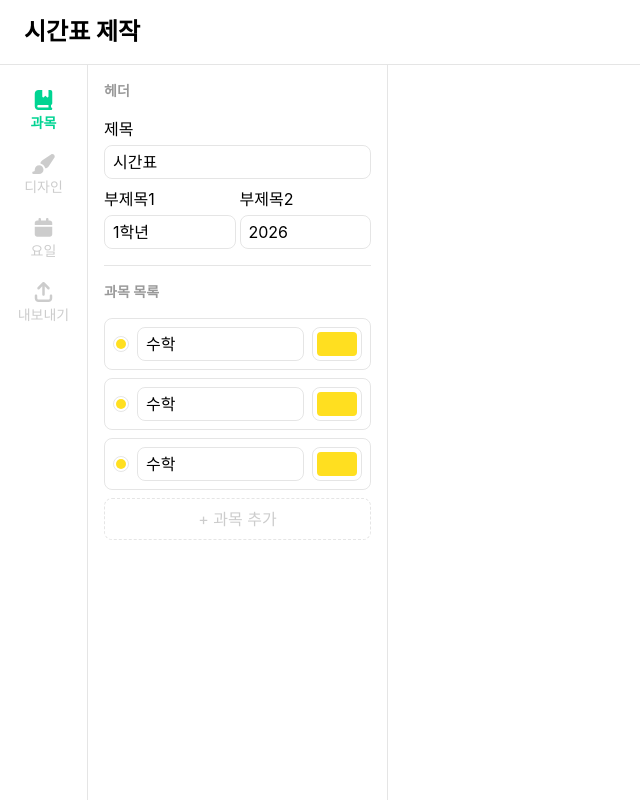
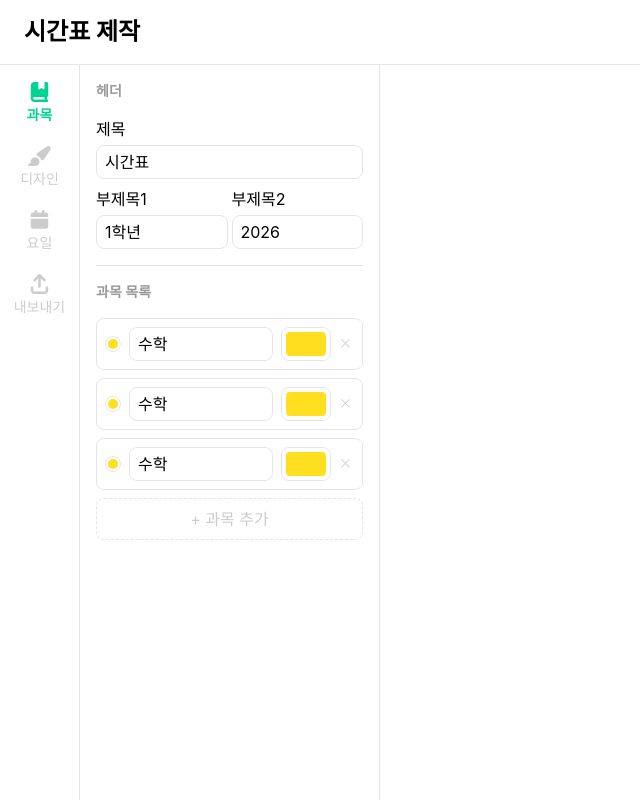
Before and after one commit to siwon-lab/timetable-wallpaper, a React (Vite) app: page / in a window 1280 px wide. Shown: the whole page, without its empty margins (0-640 px from the left). Built offline with nearby package versions, Linux system fonts and the light colour scheme.

Commit message:
style: aside panel design wip

```diff
--- a/package.json
+++ b/package.json
@@ -13,6 +13,7 @@
     "@fortawesome/fontawesome-svg-core": "^7.2.0",
     "@fortawesome/free-solid-svg-icons": "^7.2.0",
     "@fortawesome/react-fontawesome": "^3.3.0",
+    "@headlessui/react": "^2.2.9",
     "react": "^19.1.1",
     "react-dom": "^19.1.1"
   },
--- a/src/App.tsx
+++ b/src/App.tsx
@@ -7,6 +7,12 @@ import {
    faCalendar,
    faArrowUpFromBracket,
 } from '@fortawesome/free-solid-svg-icons';
+import { Tab, TabGroup, TabList, TabPanel, TabPanels } from '@headlessui/react';
+
+const tabClass =
+   'cursor-pointer rounded-lg py-2 text-black/20 outline-none hover:text-black/40 data-focus:bg-emerald-400/10 data-selected:font-semibold data-selected:text-emerald-400'
+// 'cursor-pointer rounded-lg py-2 text-black/20 outline-none hover:text-black/30 hover:bg-black/5 data-selected:bg-emerald-400/10 data-selected:font-semibold data-selected:text-emerald-400'
+// 'cursor-pointer rounded-lg py-2 text-black/20 outline-none hover:text-black/40 data-focus:bg-black/5 data-[selected]:bg-emerald-400/10 data-selected:font-semibold data-selected:text-emerald-400'
 
 function App() {
    return (
@@ -15,35 +21,40 @@ function App() {
             <span className="text-2xl font-bold">시간표 제작</span>
          </nav>
          <div className="flex flex-1">
-            <aside className="flex">
-               <div className="flex h-full w-22 flex-col gap-1 border-r border-black/10 px-2 py-4">
-                  <button className="cursor-pointer p-2 text-emerald-400">
+            <TabGroup className="flex">
+               <TabList className="flex h-full w-20 flex-col gap-1 border-r border-black/10 p-2">
+                  <Tab className={tabClass}>
                      <FontAwesomeIcon
                         className="text-xl"
                         icon={faBookBookmark}
                      />
-                     <p className="text-sm font-semibold">과목</p>
-                  </button>
-                  <button className="cursor-pointer p-2 text-black/20 hover:text-black/40">
+                     <p className="text-sm">과목</p>
+                  </Tab>
+                  <Tab className={tabClass}>
                      <FontAwesomeIcon className="text-xl" icon={faPaintBrush} />
                      <p className="text-sm">디자인</p>
-                  </button>
-                  <button className="cursor-pointer p-2 text-black/20 hover:text-black/40">
+                  </Tab>
+                  <Tab className={tabClass}>
                      <FontAwesomeIcon className="text-xl" icon={faCalendar} />
                      <p className="text-sm">요일</p>
-                  </button>
-                  <button className="cursor-pointer p-2 text-black/20 hover:text-black/40">
+                  </Tab>
+                  <Tab className={tabClass}>
                      <FontAwesomeIcon
                         className="text-xl"
                         icon={faArrowUpFromBracket}
                      />
                      <p className="text-sm">내보내기</p>
-                  </button>
-               </div>
-               <div className="h-full w-75 border-r border-black/10">
-                  <SubjectsTab />
-               </div>
-            </aside>
+                  </Tab>
+               </TabList>
+               <TabPanels className="h-full w-75 border-r border-black/10">
+                  <TabPanel className="h-full outline-none data-focus:bg-emerald-400/20">
+                     <SubjectsTab />
+                  </TabPanel>
+                  <TabPanel></TabPanel>
+                  <TabPanel></TabPanel>
+                  <TabPanel></TabPanel>
+               </TabPanels>
+            </TabGroup>
             <div className="flex-1"></div>
          </div>
       </div>
--- a/src/components/SubjectListItem.tsx
+++ b/src/components/SubjectListItem.tsx
@@ -1,20 +1,23 @@
 export default function SubjectListItem() {
    return (
-      <div className="flex w-full items-center gap-2 rounded-lg border border-black/10 p-2 transition-colors hover:bg-black/5 focus-within:hover:bg-transparent">
+      <div className="flex w-full items-center gap-2 rounded-lg border border-black/10 p-2 transition-colors focus-within:border-emerald-400 hover:border-emerald-400">
          <div className="h-4 w-4 rounded-full border border-black/10 p-0.5">
             <div className="h-full w-full rounded-full bg-yellow-300"></div>
          </div>
          <input
-            className="min-w-0 flex-1 rounded-lg border border-black/10 px-2 py-1 transition-colors outline-none focus:border-emerald-400"
+            className="min-w-0 flex-1 rounded-lg border border-black/10 px-2 py-1 transition-colors outline-none hover:bg-black/5 focus:border-emerald-400 focus:bg-transparent"
             type="text"
             value="수학"
          />
          <input
-            className="h-[34px] cursor-pointer rounded-lg border border-black/10 px-0.5 focus:border-emerald-400"
+            className="h-[34px] cursor-pointer rounded-lg border border-black/10 px-0.5 outline-none hover:bg-black/5 focus:border-emerald-400 focus:bg-transparent"
             id="color"
             type="color"
             value="#ffdf20"
          />
+         <button className="mr-0.5 mb-1 cursor-pointer text-xl font-extralight text-black/20 hover:text-red-500 transition-colors">
+            ×
+         </button>
       </div>
    );
 }
--- a/src/components/SubjectsTab.tsx
+++ b/src/components/SubjectsTab.tsx
@@ -48,9 +48,9 @@ export default function SubjectsTab() {
                <SubjectListItem />
                <SubjectListItem />
                <SubjectListItem />
-               <div className="w-full cursor-pointer rounded-lg border border-dashed border-black/10 py-2 text-black/20 transition-colors hover:border-emerald-400 hover:bg-emerald-400/10 hover:text-emerald-300">
+               <button className="w-full cursor-pointer rounded-lg border border-dashed border-black/10 py-2 text-black/20 transition-colors hover:border-emerald-400 hover:bg-emerald-400/10 hover:text-emerald-300 focus-visible:border-emerald-400 focus-visible:bg-emerald-400/10 focus-visible:text-emerald-300 outline-none">
                   <p className="text-center">+ 과목 추가</p>
-               </div>
+               </button>
             </div>
          </div>
       </div>
```
Also changed, not shown: 1 other file (tests, documents, lock files or other folders).
